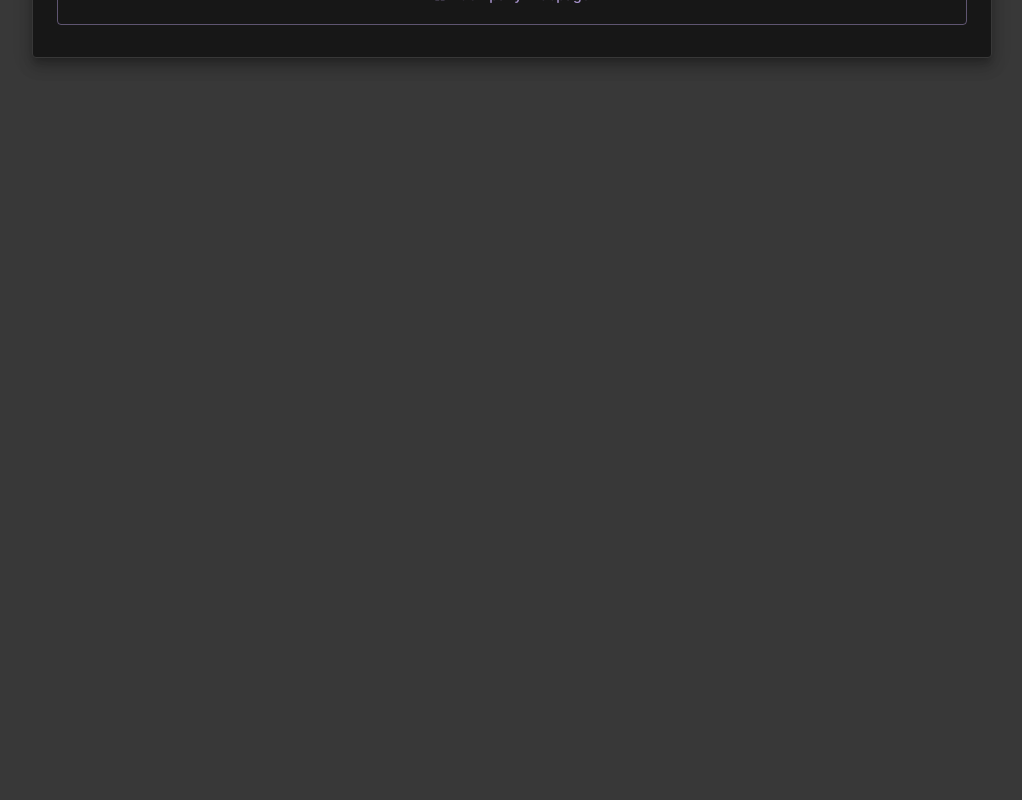
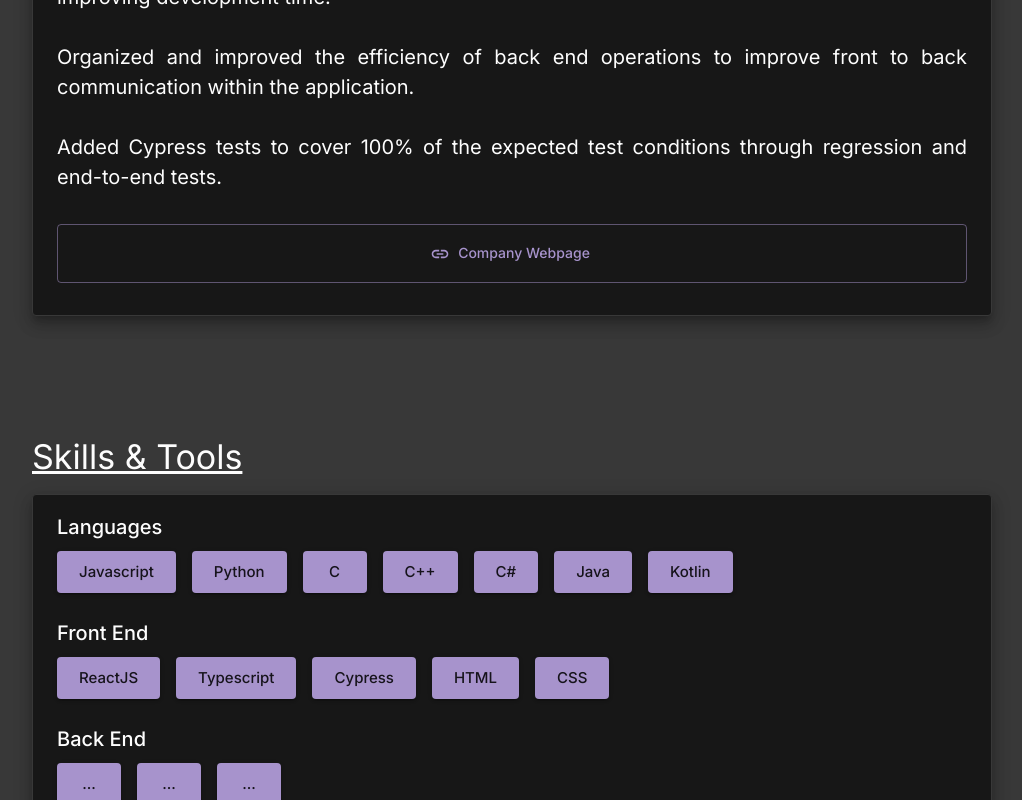
Before and after one commit to rgreenan55/RobertGreenanPortfolio, a React (Vite) app: page / in a window 1280 px wide. Shown: the part 2000-2800 px from the top of the page, without its empty margins (128-1150 px from the left). Before the commit the page ends 2418 px from the top, so only its background shows below. Built offline with nearby package versions, Linux system fonts and the light colour scheme.

Commit message:
Added Skills Section

```diff
--- a/src/App.tsx
+++ b/src/App.tsx
@@ -8,11 +8,10 @@ import {
     //Projects,
     Work
 } from "./sections"
+import Skills from "./sections/Skills";
 
 
 const App = () => {
-
-
     return (
         <ThemeHandler>
             <CssBaseline />
@@ -21,6 +20,7 @@ const App = () => {
                 <Stack alignItems='center'>
                     <Introduction />
                     <Work />
+                    <Skills />
                 </Stack>
                 {/* Footer? */}
             </Container>
--- a/src/components/SectionContainer.tsx
+++ b/src/components/SectionContainer.tsx
@@ -1,43 +1,21 @@
-import { Box, Button, Container, Typography } from "@mui/material"
-import { FileOpen } from "@mui/icons-material"
-import ResumePDF from '../assets/documents/Robert_Greenan_Resume.pdf';
-
-// Resolves Deployment URL
-const ResumeURL = new URL(ResumePDF, import.meta.url).href
+import { Box, Container } from "@mui/material"
 
 type Props = {
     children : React.ReactNode,
     disableTopMargin ?: boolean,
-    headerTitle ?: string,
+    sectionHeader ?: React.ReactNode,
     height ?: string | any,
     maxHeight ?: string | any,
     backgroundShape ?: boolean
 }
 
-const SectionContainer = ({children, disableTopMargin, headerTitle, height, maxHeight } : Props) => {
+const SectionContainer = ({children, disableTopMargin, sectionHeader, height, maxHeight } : Props) => {
     return (
         <Box position='relative' sx={{ width: '100%' }}>
 
-            {/*
-            {backgroundShape &&
-                <Box position='absolute' sx={{ height: '100%', width: '100%', zIndex: '-1', backgroundImage: 'linear-gradient(180deg, rgb(0,0,0,0) 12%, #22313F 12% 95%, rgb(0,0,0,0) 95%)' }} />
-            } */}
-
-
             {/* Content of Section */}
             <Container disableGutters maxWidth={false} sx={{ mt: disableTopMargin?'0':'5vh', mb: '10vh', maxWidth: { xs: '90%', 'md': '75%' } , height: 'auto' }}>
-                {headerTitle && (
-                    <Box display='flex' sx={{ mb: '16px', justifyContent: 'space-between' }}>
-                        <Typography variant='h4' sx={{ textDecoration: 'underline' }}>
-                            {headerTitle}
-                        </Typography>
-
-                        <Button variant='contained' size='large' startIcon={<FileOpen />} sx={{ boxShadow: 3 }} onClick={() => window.open(ResumeURL, '_blank')}>
-                            View Full Resume
-                        </Button>
-                    </Box>
-                )}
-
+                {sectionHeader}
                 <Box sx={{ height, maxHeight }}>
                     {children}
                 </Box>
--- /dev/null
+++ b/src/components/SectionHeader.tsx
@@ -0,0 +1,22 @@
+import { Box, Typography } from "@mui/material"
+
+type Props = {
+    headerTitle : string,
+    children ?: React.ReactNode
+}
+
+const SectionHeader = ({ headerTitle, children } : Props) => {
+    return (
+        <Box display='flex' sx={{ mb: '16px', justifyContent: 'space-between' }}>
+            <Typography variant='h4' sx={{ textDecoration: 'underline' }}>
+                {headerTitle}
+            </Typography>
+            <Box>
+                {children}
+            </Box>
+
+        </Box>
+    )
+}
+
+export default SectionHeader;
--- a/src/components/WorkCard.tsx
+++ b/src/components/WorkCard.tsx
@@ -39,7 +39,7 @@ const WorkCard = ({ companyName, jobTitle, workPeriod, description, companyLink
                 <Divider sx={{ borderColor: 'black' }} />
             </CardContent>
             <CardContent sx={{ pt: 0, flexGrow: 1, overflowY: 'auto' }}>
-                <Typography whiteSpace='preserve-breaks' fontSize='16px' align='justify'>
+                <Typography whiteSpace='preserve-breaks' fontSize='20px' align='justify'>
                     {description.trim()}
                 </Typography>
             </CardContent>
--- /dev/null
+++ b/src/config/skill_data.tsx
@@ -0,0 +1,33 @@
+export const skill_data = [
+    {
+        title: 'Languages',
+        skills: [
+            'Javascript', 'Python', 'C', 'C++', 'C#', 'Java', 'Kotlin',
+        ]
+    },
+    {
+        title: 'Front End',
+        skills: [
+            'ReactJS', 'Typescript', 'Cypress', 'HTML', 'CSS'
+        ]
+    },
+    {
+        title: 'Back End',
+        skills: [
+            '...', '...', '...'
+        ]
+    },
+    {
+        title: 'Game Development',
+        skills: [
+            'Godot', 'GDScript', 'Aseprite'
+        ]
+    },
+    {
+        title: 'Other Tools',
+        skills: [
+            'Git', 'Visual Studio', 'NPM', 'Android Studio'
+        ]
+    },
+
+];
--- /dev/null
+++ b/src/sections/Skills.tsx
@@ -0,0 +1,52 @@
+import { Box, Button, Card, Stack, Typography } from "@mui/material"
+import SectionContainer from "../components/SectionContainer";
+import SectionHeader from "../components/SectionHeader";
+import { skill_data } from "../config/skill_data";
+import HoverAudio from '../assets/audio/pop.mp3';
+import { motion } from "framer-motion";
+
+const Skills = () => {
+
+    return (
+        <SectionContainer backgroundShape sectionHeader={<SectionHeader headerTitle='Skills & Tools' />}>
+            <Stack spacing="2vw" sx={{ height: 'auto', maxHeight: '100%' }}>
+                <Card sx={{ p: '16px' }}>
+                    <Stack spacing={2}>
+                        {skill_data.map(data => (
+                            <Box key={data.title}>
+                                <Typography variant='h6' sx={{ mx: '8px' }}> {data.title} </Typography>
+                                <Box>
+                                    {data.skills.map(skill => {
+                                        const HoverPlayer = new Audio(HoverAudio);
+                                        HoverPlayer.volume = 0.25;
+
+                                        return (
+                                            <Button
+                                                key={skill}
+                                                component={motion.div}
+                                                whileHover={{
+                                                    scale: 1.2
+                                                }}
+                                                size='large'
+                                                variant='contained'
+                                                color='secondary'
+                                                disableRipple
+                                                onMouseEnter={() => HoverPlayer.play()}
+                                                sx={{ m: '8px', textTransform: 'none' }}
+                                            >
+                                                {skill}
+                                            </Button>
+                                        )
+                                    })}
+                                </Box>
+                            </Box>
+                        ))}
+                    </Stack>
+                </Card>
+
+            </Stack>
+        </SectionContainer>
+    )
+}
+
+export default Skills;
--- a/src/sections/Work.tsx
+++ b/src/sections/Work.tsx
@@ -1,11 +1,27 @@
-import { Stack } from "@mui/material"
+import { Button, Stack } from "@mui/material"
+import { FileOpen } from "@mui/icons-material";
+
 import SectionContainer from "../components/SectionContainer";
+import SectionHeader from "../components/SectionHeader";
 import WorkCard from "../components/WorkCard";
+
 import { work_data } from "../config/work_data";
+import ResumePDF from '../assets/documents/Robert_Greenan_Resume.pdf';
+const ResumeURL = new URL(ResumePDF, import.meta.url).href
+
+const WorkSectionHeader = () => {
+    return (
+        <SectionHeader headerTitle='Work Experience'>
+            <Button variant='contained' size='large' startIcon={<FileOpen />} sx={{ boxShadow: 3 }} onClick={() => window.open(ResumeURL, '_blank')}>
+                View Full Resume
+            </Button>
+        </SectionHeader>
+    )
+}
 
 const Work = () => {
     return (
-        <SectionContainer headerTitle='Work Experience' backgroundShape height={{ xs: '180vh', xl: '60vh' }}>
+        <SectionContainer backgroundShape sectionHeader={<WorkSectionHeader />}>
             <Stack spacing="2vw" direction={{ xs: 'column', xl: 'row' }} sx={{ height: 'auto', maxHeight: '100%' }}>
                 {work_data.map(work => (
                     <WorkCard key={work.companyName} {...work} />
```
Also changed, not shown: 1 other file (tests, documents, lock files or other folders).
